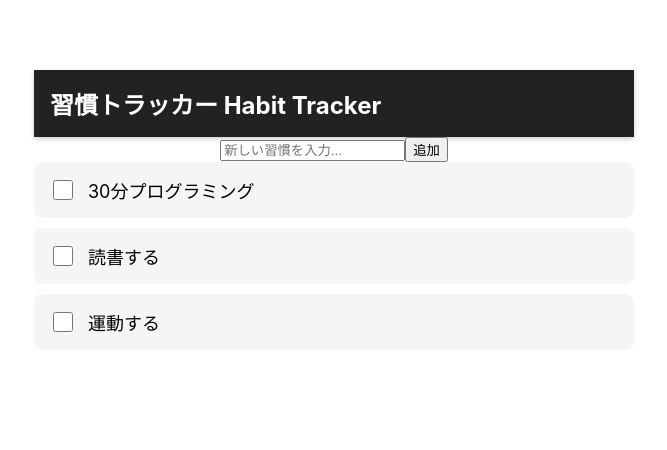
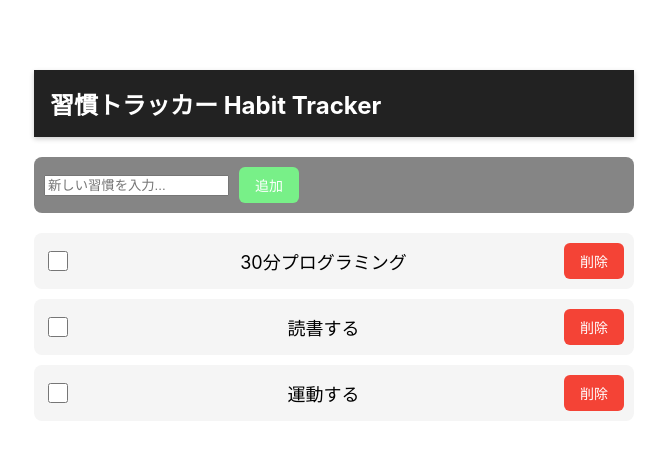
Before and after one commit to eidas/habit-tracker, a React (Create React App) app: page / in a window 1280 px wide. Shown: the top 450 px of the page, without its empty margins (306-973 px from the left). Built offline with nearby package versions, Linux system fonts and the light colour scheme.

Commit message:
Day4: 削除ボタンを追加、スタイルを調整

```diff
--- a/src/App.css
+++ b/src/App.css
@@ -48,6 +48,31 @@ h1 {
   color: #333;
 }
 
+.add-habit-form {
+  display: flex;
+  align-items: center;
+  padding: 10px;
+  background-color: #858585;
+  border-radius: 8px;
+  gap: 10px;
+  margin-bottom: 20px;
+  margin-top: 20px;
+}
+
+.add-button {
+   padding: 8px 16px;
+  background-color: #78f088;
+  color: white;
+  border: none;
+  border-radius: 6px;
+  cursor: pointer;
+  font-size: 14px;
+}
+
+.add-button:hover {
+  background-color: #489152;
+}
+
 .habit-list {
   margin-top: 30px;
 }
@@ -55,10 +80,11 @@ h1 {
 .habit-item {
   display: flex;
   align-items: center;
-  padding: 15px;
+  padding: 10px;
   margin-bottom: 10px;
   background-color: #f5f5f5;
   border-radius: 8px;
+  gap: 10px;
 }
 
 .habit-item input[type="checkbox"] {
@@ -69,6 +95,21 @@ h1 {
 }
 
 .habit-item label {
+  flex: 1;
   font-size: 18px;
   cursor: pointer;
 }
+
+.delete-button {
+  padding: 8px 16px;
+  background-color: #f44336;
+  color: white;
+  border: none;
+  border-radius: 6px;
+  cursor: pointer;
+  font-size: 14px;
+}
+
+.delete-button:hover {
+  background-color: #da190b;
+}
--- a/src/App.tsx
+++ b/src/App.tsx
@@ -23,18 +23,25 @@ function App() {
     }
   };
 
+  // 習慣を削除する関数
+  const deleteHabit = (indexToDelete: number) => {
+    const updatedHabits = habits.filter((_, i) => i !== indexToDelete);
+    setHabits(updatedHabits);
+  };
+
   return (
     <div className="App">
       <Header />
       {/* 入力フォーム */}
-      <div className='add-habit'>
+      <div className='add-habit-form'>
         <input
           type="text"
+          className="add-input"
           value={newHabit}
           onChange={(e) => setNewHabit(e.target.value)}
           placeholder="新しい習慣を入力..."
         />
-        <button onClick={addHabit}>追加</button>
+        <button className="add-button" onClick={addHabit}>追加</button>
       </div>
 
       {/* 習慣リスト */}
@@ -43,6 +50,7 @@ function App() {
           <div key={index} className="habit-item">
             <input type="checkbox" id={`habit-${index}`} />
             <label htmlFor={`habit-${index}`}>{habit}</label>
+            <button className='delete-button' onClick={() => deleteHabit(index)}>削除</button>
           </div>
         ))}
       </main>
```
